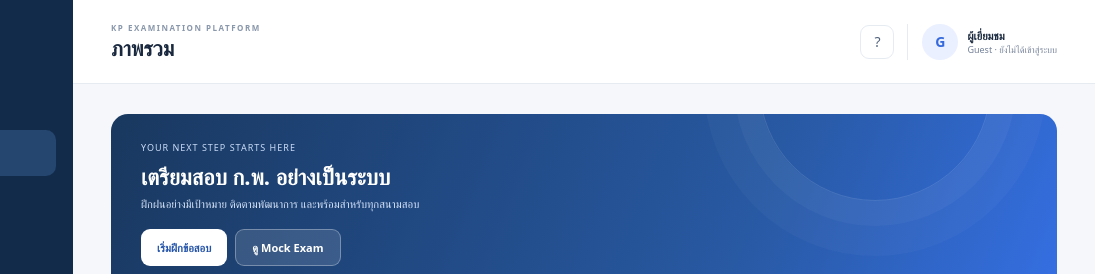
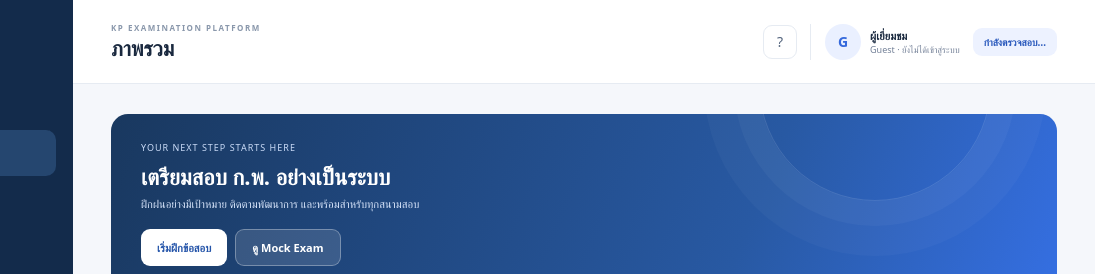
Before and after one commit to kridtayod-1988/kp-exam-platform, a website: page index.html in a window 1280 px wide. Shown: the top 274 px of the page, 185-1280 px from the left. Drawn offline with Linux system fonts and the light colour scheme; a web font is replaced by a local one.

Commit message:
feat(frontend): add Google auth entry point to staging UI

```diff
--- a/index.html
+++ b/index.html
@@ -33,7 +33,11 @@
   <main class="main">
     <header class="topbar">
       <div class="topbar-heading"><button id="menu-toggle" class="menu-toggle" aria-label="เปิดเมนู">☰</button><div><div class="eyebrow">KP EXAMINATION PLATFORM</div><h1 id="page-title">ภาพรวม</h1></div></div>
-      <div class="topbar-user"><button class="icon-button" id="help-button" aria-label="ความช่วยเหลือ">?</button><div class="user-profile"><span class="avatar">G</span><span><b id="user-name">ผู้เยี่ยมชม</b><small id="user-plan">Guest · ยังไม่ได้เข้าสู่ระบบ</small></span></div></div>
+      <div class="topbar-user">
+        <button class="icon-button" id="help-button" aria-label="ความช่วยเหลือ">?</button>
+        <div class="user-profile"><span class="avatar">G</span><span><b id="user-name">ผู้เยี่ยมชม</b><small id="user-plan">Guest · ยังไม่ได้เข้าสู่ระบบ</small></span></div>
+        <button class="btn soft small" id="auth-action" type="button" aria-label="สถานะการเข้าสู่ระบบ">กำลังตรวจสอบ…</button>
+      </div>
     </header>
     <section id="view-container" class="view-container" aria-live="polite"></section>
     <footer><span>© <span id="year-now"></span> KP e-Exam Platform</span><span>เตรียมสอบอย่างเป็นระบบ ก้าวไปอย่างมั่นใจ</span></footer>
@@ -43,5 +47,6 @@
 <script src="js/config.js"></script>
 <script src="js/exam-engine.js"></script>
 <script src="js/app.js"></script>
+<script src="js/auth-ui.js"></script>
 </body>
 </html>
```
